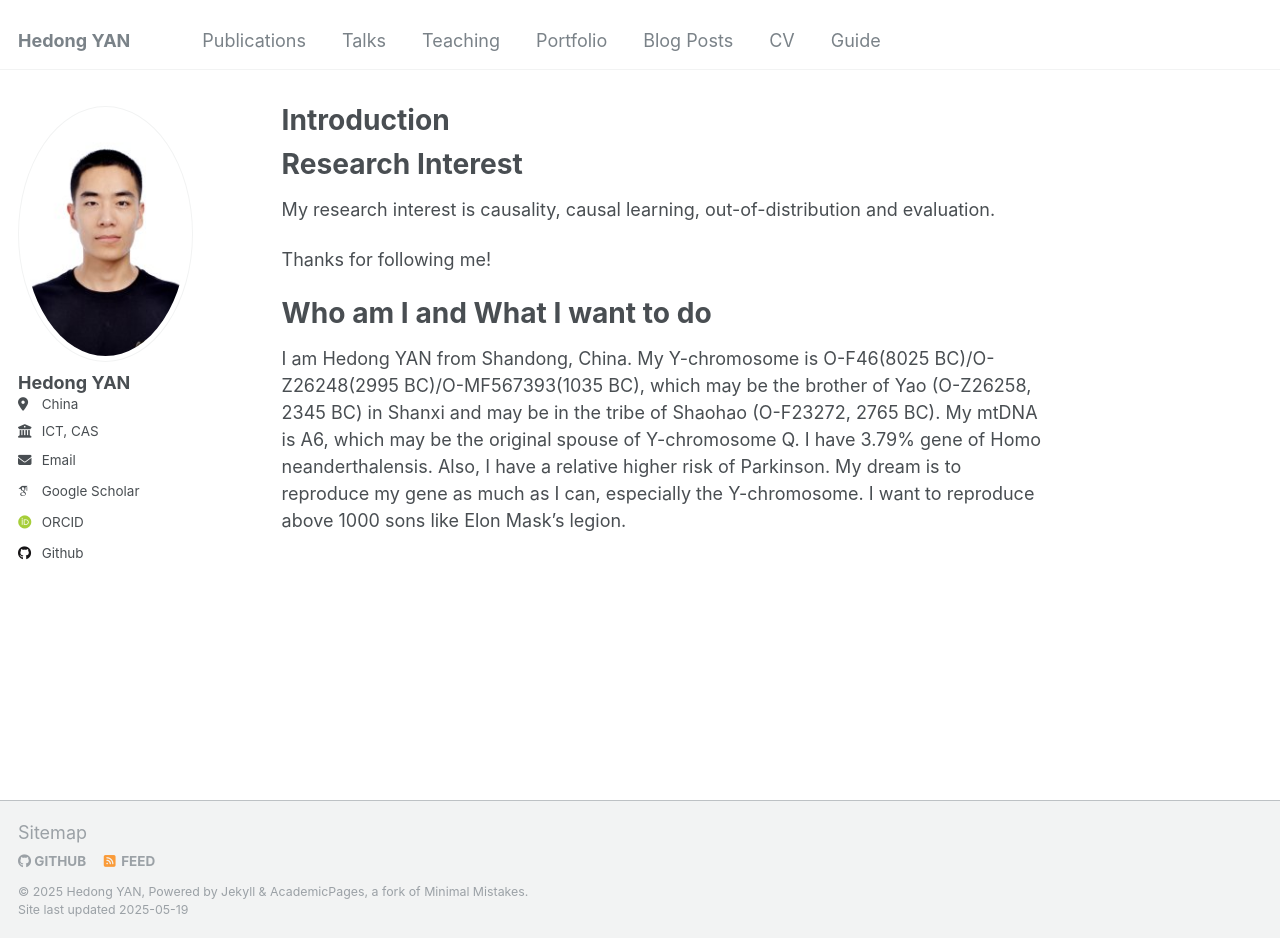
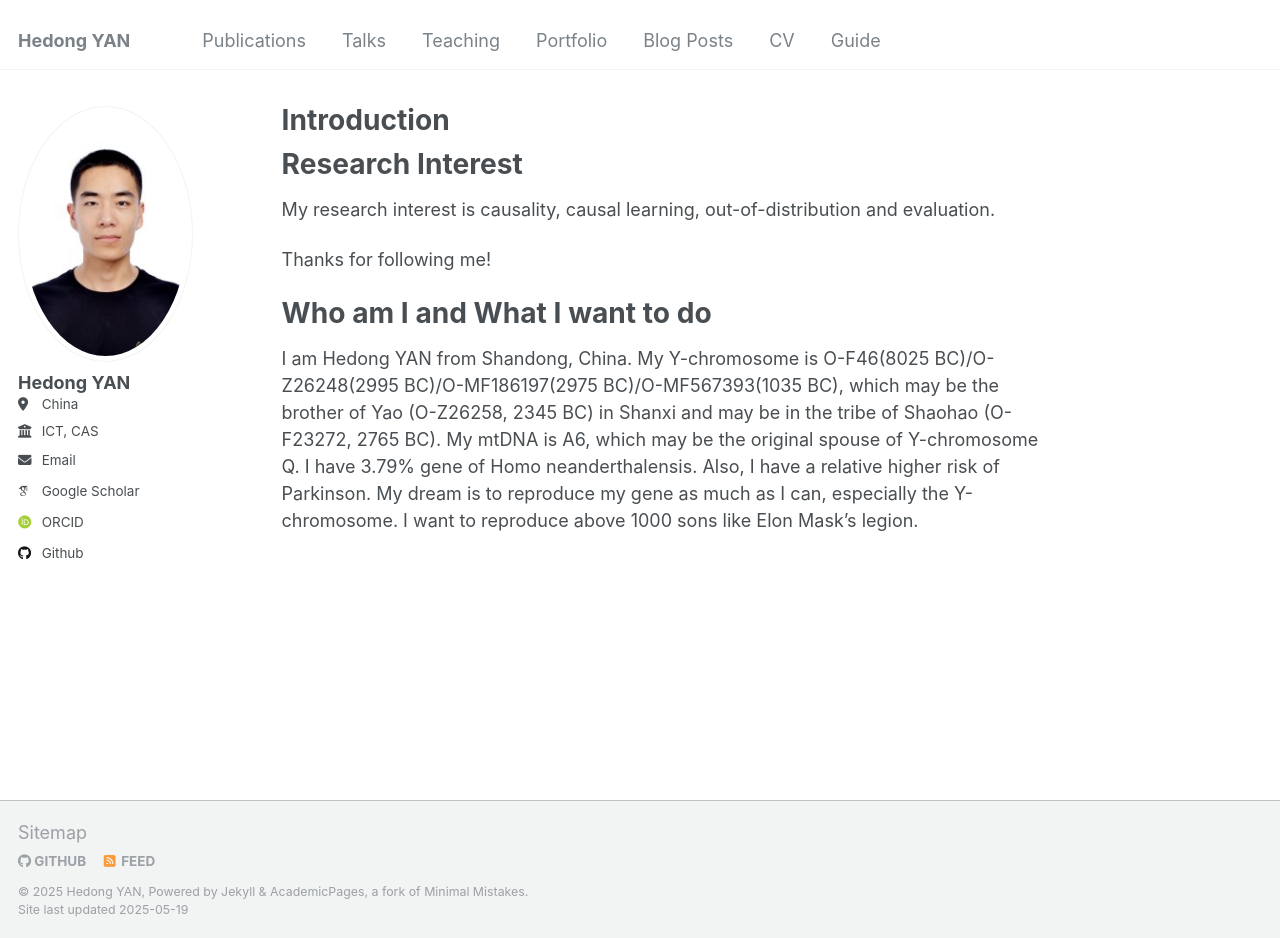
Before and after one commit to hedongyan/hedongyan.github.io, a Jekyll site: the page built from _pages/about.md, in a window 1280 px wide and 938 px high. Built offline with Jekyll 4.4.1, drawn with Linux system fonts in a browser that asks for light colours; some web fonts are replaced.

Commit message:
Update about.md

```diff
--- a/_pages/about.md
+++ b/_pages/about.md
@@ -15,4 +15,4 @@
 
 # Who am I and What I want to do
 
-I am Hedong YAN from Shandong, China. My Y-chromosome is O-F46(8025 BC)/O-Z26248(2995 BC)/O-MF567393(1035 BC), which may be the brother of Yao (O-Z26258, 2345 BC) in Shanxi and may be in the tribe of Shaohao (O-F23272, 2765 BC). My mtDNA is A6, which may be the original spouse of Y-chromosome Q. I have 3.79% gene of Homo neanderthalensis. Also, I have a relative higher risk of Parkinson. My dream is to reproduce my gene as much as I can, especially the Y-chromosome. I want to reproduce above 1000 sons like Elon Mask's legion.
+I am Hedong YAN from Shandong, China. My Y-chromosome is O-F46(8025 BC)/O-Z26248(2995 BC)/O-MF186197(2975 BC)/O-MF567393(1035 BC), which may be the brother of Yao (O-Z26258, 2345 BC) in Shanxi and may be in the tribe of Shaohao (O-F23272, 2765 BC). My mtDNA is A6, which may be the original spouse of Y-chromosome Q. I have 3.79% gene of Homo neanderthalensis. Also, I have a relative higher risk of Parkinson. My dream is to reproduce my gene as much as I can, especially the Y-chromosome. I want to reproduce above 1000 sons like Elon Mask's legion.
```
